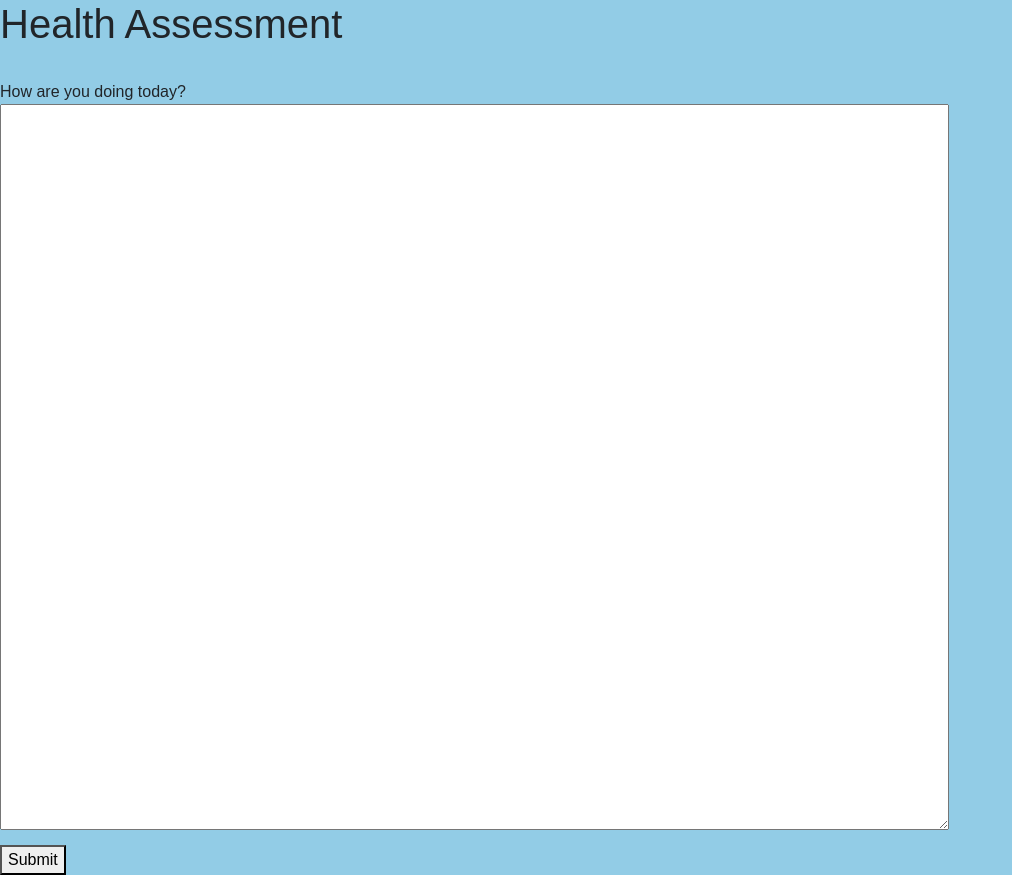
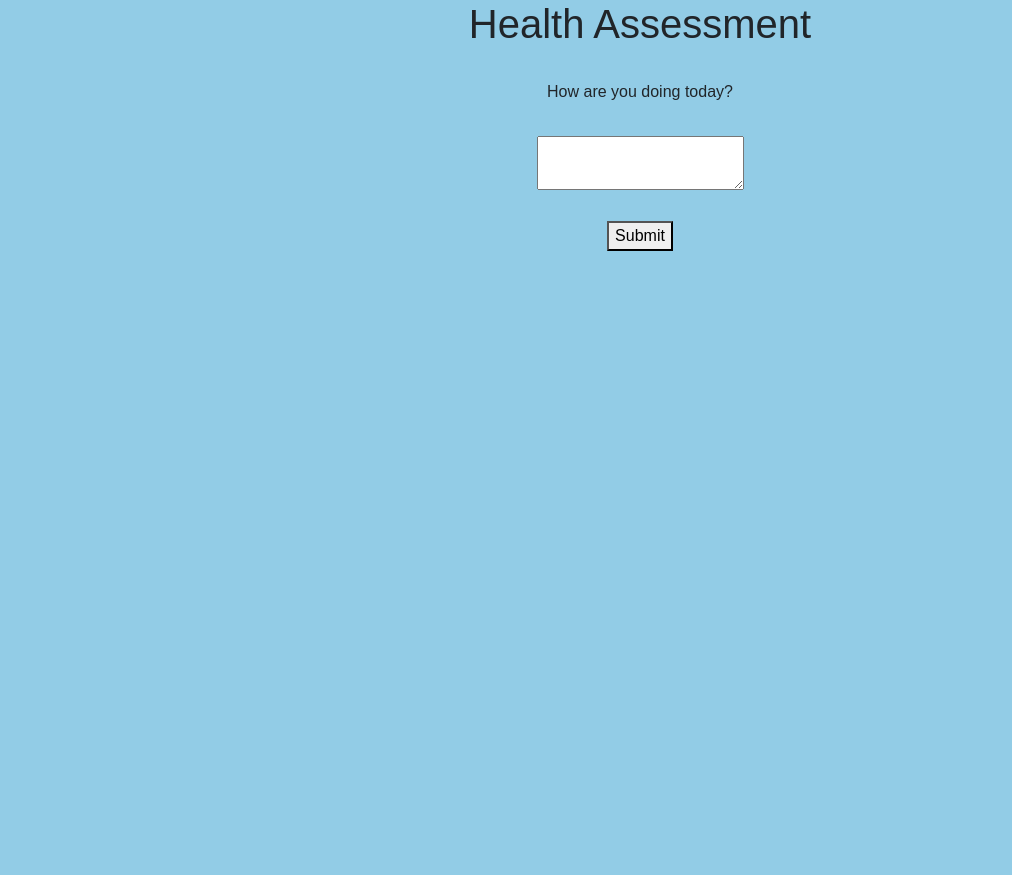
Before and after one commit to facundoroitman/Bsafe, a website built with webpack: page health_assessment.html in a window 1280 px wide. Shown: the whole page, without its empty margins (0-1012 px from the left). After the commit the page ends 800 px from the top, so only its background shows below. Built offline with nearby package versions, Linux system fonts and the light colour scheme; some packages are replaced by stand-ins of ours.

Commit message:
centering everything

```diff
--- a/health_assessment.html
+++ b/health_assessment.html
@@ -16,10 +16,10 @@
   </head>
 
   <body>
-    <h1>Health Assessment</h1><br>
-    <label>How are you doing today?<br>
-    <textarea name="healtheval" rows="30" cols="100"></textarea></label><br>
-    <button class="submit" type="submit">Submit</button>
+    <center><h1>Health Assessment</h1></center><br>
+    <center><label>How are you doing today?</label></center><br>
+    <center><textarea name="healtheval"></textarea></center><br>
+    <center><button class="submit" type="submit">Submit</button></center>
   </body>
 
 </html>
```
